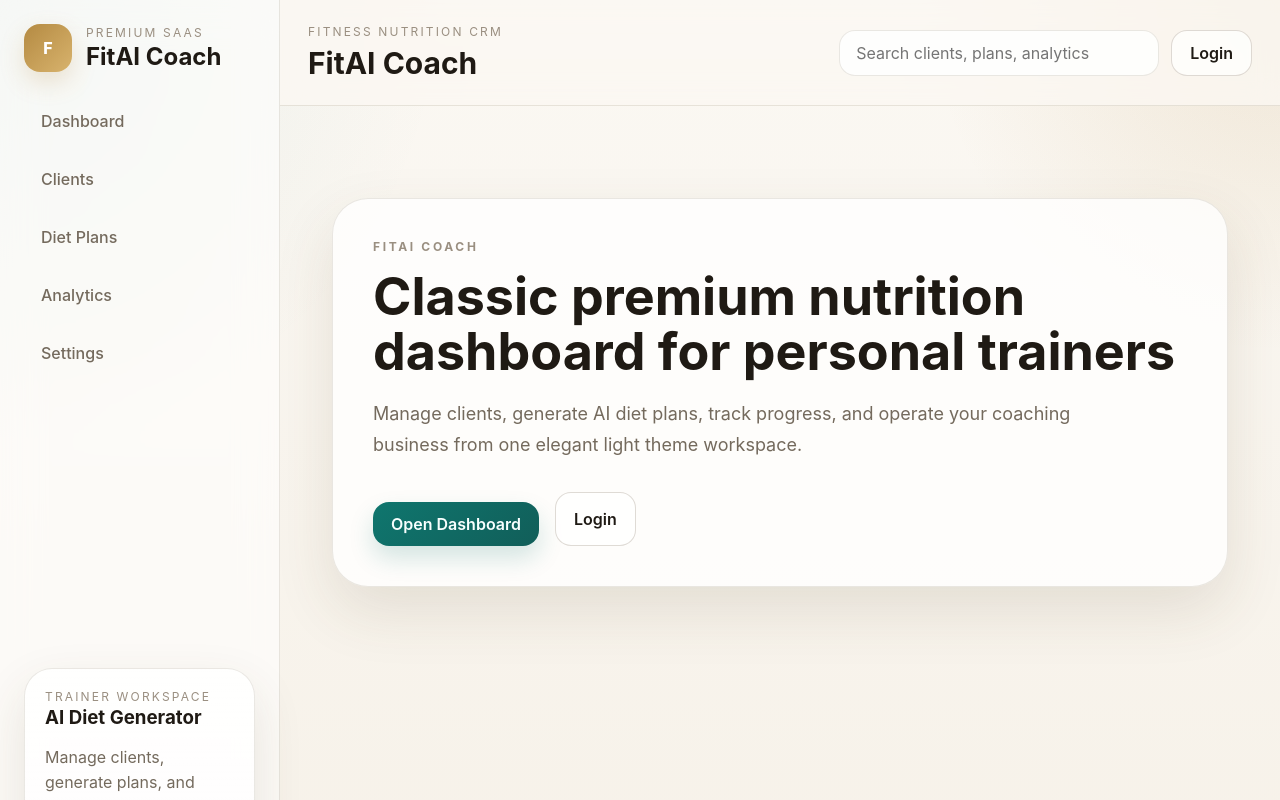
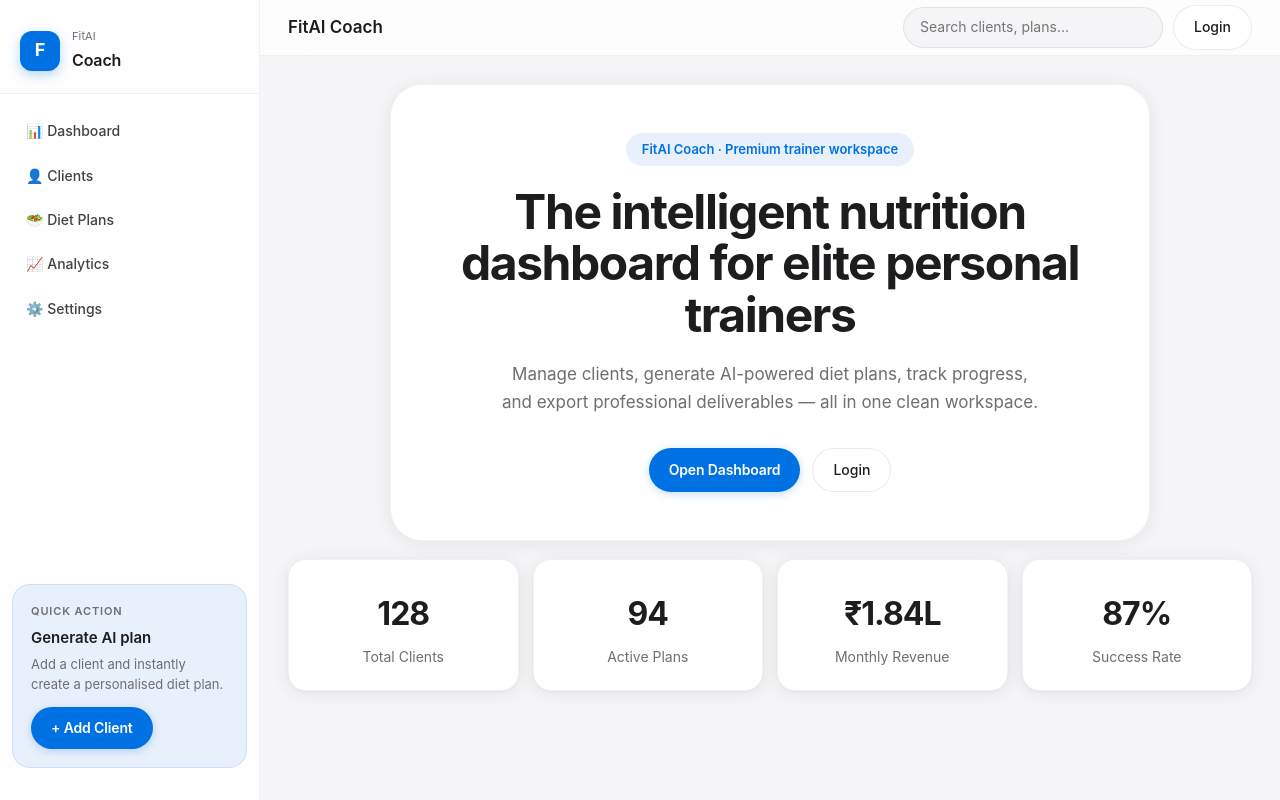
Before and after one commit to abhishek21lift-oss/fitpro-frontend, a Next.js app: page / in a window 1280 px wide. Shown: the top 800 px of the page. Built offline with nearby package versions, Linux system fonts and the light colour scheme.

Commit message:
Apply Apple-style design system across all pages

```diff
--- a/src/app/globals.css
+++ b/src/app/globals.css
@@ -1,122 +1,184 @@
-* { box-sizing: border-box; }
+*, *::before, *::after { box-sizing: border-box; }
 html, body { margin: 0; padding: 0; min-height: 100%; }
+
 :root {
-  --bg: #f6f1e8;
-  --bg-soft: #fbf8f3;
-  --panel: rgba(255,255,255,0.72);
-  --panel-strong: rgba(255,255,255,0.9);
-  --border: rgba(108, 92, 68, 0.14);
-  --border-strong: rgba(108, 92, 68, 0.22);
-  --text: #1f1a14;
-  --muted: #746a5d;
-  --muted-soft: #9a8f81;
-  --accent: #0f766e;
-  --accent-soft: #d9efe9;
-  --accent-strong: #115e59;
-  --gold: #b48a42;
-  --shadow: 0 20px 50px rgba(84, 63, 34, 0.12);
+  --white:   #ffffff;
+  --bg:      #f5f5f7;
+  --bg-2:    #fafafa;
+  --border:  rgba(0,0,0,0.08);
+  --border-s:rgba(0,0,0,0.05);
+  --text:    #1d1d1f;
+  --text-2:  #424245;
+  --muted:   #6e6e73;
+  --blue:    #0071e3;
+  --blue-h:  #0077ed;
+  --blue-bg: #e8f0fb;
+  --green:   #1d8348;
+  --green-bg:#eaf7ef;
+  --red:     #e53935;
+  --shadow:  0 2px 18px rgba(0,0,0,0.07), 0 1px 3px rgba(0,0,0,0.04);
+  --shadow-l:0 8px 40px rgba(0,0,0,0.10), 0 2px 8px rgba(0,0,0,0.05);
+  --radius:  18px;
+  --radius-s:12px;
+  --radius-l:28px;
 }
+
 body {
-  font-family: Inter, Arial, sans-serif;
-  background:
-    radial-gradient(circle at top right, rgba(180,138,66,0.16), transparent 22%),
-    radial-gradient(circle at left top, rgba(15,118,110,0.08), transparent 28%),
-    linear-gradient(180deg, var(--bg-soft) 0%, var(--bg) 100%);
+  font-family: -apple-system, BlinkMacSystemFont, "SF Pro Display", "SF Pro Text",
+    "Helvetica Neue", Arial, sans-serif;
+  -webkit-font-smoothing: antialiased;
+  background: var(--bg);
   color: var(--text);
+  font-size: 15px;
+  line-height: 1.6;
 }
+
 a { color: inherit; text-decoration: none; }
-input, button, textarea { font: inherit; }
-.app-shell { min-height: 100vh; display: grid; grid-template-columns: 280px 1fr; }
+input, button, textarea, select { font: inherit; color: inherit; border: none; outline: none; }
+button { cursor: pointer; }
+
+/* ── App Shell ──────────────────────────────────────────── */
+.app-shell { min-height: 100vh; display: grid; grid-template-columns: 260px 1fr; }
+
+/* ── Sidebar ────────────────────────────────────────────── */
 .sidebar {
-  border-right: 1px solid var(--border);
-  padding: 24px;
+  background: rgba(255,255,255,0.88);
+  backdrop-filter: saturate(180%) blur(20px);
+  -webkit-backdrop-filter: saturate(180%) blur(20px);
+  border-right: 1px solid var(--border-s);
+  padding: 0 0 32px;
   display: flex;
   flex-direction: column;
-  gap: 24px;
-  background: rgba(255,255,255,0.58);
-  backdrop-filter: blur(20px);
+  gap: 0;
+  position: sticky;
+  top: 0;
+  height: 100vh;
+  overflow-y: auto;
 }
-.brand { display: flex; align-items: center; gap: 14px; }
+
+.brand {
+  display: flex; align-items: center; gap: 12px;
+  padding: 28px 20px 20px;
+  border-bottom: 1px solid var(--border-s);
+  text-decoration: none;
+}
 .brand-mark {
-  width: 48px; height: 48px; border-radius: 16px; display: grid; place-items: center;
-  background: linear-gradient(135deg, var(--gold), #d8b36d); color: white; font-weight: 800;
-  box-shadow: 0 10px 24px rgba(180,138,66,0.22);
+  width: 40px; height: 40px; border-radius: 12px;
+  background: var(--blue); display: grid; place-items: center;
+  color: white; font-size: 18px; font-weight: 700;
+  box-shadow: 0 4px 12px rgba(0,113,227,0.28);
 }
-.brand-kicker, .muted-label {
-  margin: 0; font-size: 12px; text-transform: uppercase; letter-spacing: 0.18em; color: var(--muted-soft);
+.brand-kicker { margin: 0; font-size: 11px; color: var(--muted); letter-spacing: 0.01em; }
+.brand h2 { margin: 2px 0 0; font-size: 16px; font-weight: 600; letter-spacing: -0.01em; }
+
+.nav { display: flex; flex-direction: column; gap: 2px; padding: 16px 12px; flex: 1; }
+.nav a {
+  padding: 10px 14px; border-radius: var(--radius-s); color: var(--text-2);
+  font-size: 14px; font-weight: 500; display: flex; align-items: center; gap: 10px;
+  transition: background 150ms, color 150ms;
 }
-.brand h2, .sidebar-card h3 { margin: 2px 0 0; }
-.nav { display: grid; gap: 8px; }
-.nav a {
-  padding: 14px 16px; border-radius: 18px; color: var(--muted); border: 1px solid transparent; font-weight: 500;
+.nav a:hover { background: rgba(0,0,0,0.05); color: var(--text); }
+.nav a.active { background: var(--blue-bg); color: var(--blue); font-weight: 600; }
+
+.sidebar-card {
+  margin: 0 12px; padding: 18px; border-radius: var(--radius);
+  background: var(--blue-bg); border: 1px solid rgba(0,113,227,0.12);
 }
-.nav a:hover {
-  background: rgba(255,255,255,0.7); border-color: var(--border); color: var(--text);
+.muted-label { margin: 0; font-size: 11px; text-transform: uppercase; letter-spacing: 0.08em; color: var(--muted); font-weight: 600; }
+.sidebar-card h3 { margin: 6px 0 4px; font-size: 15px; font-weight: 600; color: var(--text); }
+.muted-copy { font-size: 13px; color: var(--muted); line-height: 1.55; margin: 0; }
+
+/* ── Buttons ────────────────────────────────────────────── */
+.primary-btn {
+  display: inline-flex; align-items: center; justify-content: center;
+  gap: 6px; padding: 10px 20px; border-radius: 980px;
+  background: var(--blue); color: white; font-size: 14px;
+  font-weight: 600; letter-spacing: -0.01em; margin-top: 12px;
+  transition: background 160ms; box-shadow: 0 2px 8px rgba(0,113,227,0.24);
 }
-.sidebar-card {
-  margin-top: auto; padding: 20px; border-radius: 28px;
-  background: linear-gradient(180deg, rgba(255,255,255,0.88), rgba(255,255,255,0.72));
-  border: 1px solid var(--border);
-  box-shadow: var(--shadow);
+.primary-btn:hover { background: var(--blue-h); }
+
+.ghost-btn {
+  display: inline-flex; align-items: center; justify-content: center;
+  gap: 6px; padding: 10px 20px; border-radius: 980px;
+  border: 1.5px solid var(--border); background: white; color: var(--text);
+  font-size: 14px; font-weight: 500; transition: background 160ms;
 }
-.muted-copy { color: var(--muted); line-height: 1.6; }
-.primary-btn, .ghost-btn {
-  display: inline-flex; align-items: center; justify-content: center; border-radius: 16px;
-  padding: 12px 18px; font-weight: 600; transition: 180ms ease;
-}
-.primary-btn {
-  background: linear-gradient(135deg, var(--accent), var(--accent-strong));
-  color: #f8fffe; margin-top: 10px; box-shadow: 0 12px 24px rgba(15,118,110,0.18);
-}
-.ghost-btn {
-  border: 1px solid var(--border-strong); color: var(--text); background: rgba(255,255,255,0.7);
-}
+.ghost-btn:hover { background: var(--bg); }
+
+/* ── Top bar ────────────────────────────────────────────── */
 .main-wrap { display: flex; flex-direction: column; min-width: 0; }
 .topbar {
-  display: flex; justify-content: space-between; align-items: center; gap: 20px;
-  padding: 24px 28px; border-bottom: 1px solid var(--border);
-  background: rgba(251,248,243,0.78); backdrop-filter: blur(14px); position: sticky; top: 0; z-index: 20;
+  display: flex; justify-content: space-between; align-items: center; gap: 16px;
+  padding: 0 28px; height: 56px;
+  background: rgba(255,255,255,0.82);
+  backdrop-filter: saturate(180%) blur(20px);
+  -webkit-backdrop-filter: saturate(180%) blur(20px);
+  border-bottom: 1px solid var(--border-s);
+  position: sticky; top: 0; z-index: 20;
 }
-.page-title { margin: 6px 0 0; font-size: 30px; }
-.topbar-actions { display: flex; align-items: center; gap: 12px; }
+.topbar-left { display: flex; align-items: center; gap: 8px; }
+.page-title { font-size: 17px; font-weight: 600; margin: 0; }
+.topbar-actions { display: flex; align-items: center; gap: 10px; }
 .search-input {
-  min-width: 320px; background: rgba(255,255,255,0.82); color: var(--text); border-radius: 16px; padding: 12px 16px;
-  border: 1px solid var(--border);
+  padding: 8px 16px; border-radius: 980px; background: var(--bg);
+  border: 1px solid var(--border); font-size: 14px; color: var(--text);
+  width: 260px; transition: border 150ms;
 }
-.page-content { padding: 28px; }
-.hero-card, .panel, .stat-card, .table-card, .meal-card, .settings-card {
-  border: 1px solid var(--border); background: var(--panel);
-  box-shadow: var(--shadow); backdrop-filter: blur(12px);
+.search-input:focus { border-color: var(--blue); background: white; }
+
+.page-content { padding: 28px 28px 48px; }
+
+/* ── Cards ──────────────────────────────────────────────── */
+.hero-card { background: white; border-radius: var(--radius-l); padding: 28px; border: 1px solid var(--border-s); box-shadow: var(--shadow); }
+.panel { background: white; border-radius: var(--radius-l); padding: 22px; border: 1px solid var(--border-s); box-shadow: var(--shadow); }
+.stat-card { background: white; border-radius: var(--radius); padding: 22px; border: 1px solid var(--border-s); box-shadow: var(--shadow); }
+.table-card { background: white; border-radius: var(--radius-l); border: 1px solid var(--border-s); box-shadow: var(--shadow); }
+.meal-card { background: var(--bg-2); border-radius: var(--radius); padding: 18px; border: 1px solid var(--border-s); }
+.settings-card { background: white; border-radius: var(--radius-l); padding: 28px; border: 1px solid var(--border-s); box-shadow: var(--shadow); }
+
+/* ── Grid layouts ───────────────────────────────────────── */
+.stack { display: flex; flex-direction: column; gap: 18px; }
+.hero-grid { display: grid; grid-template-columns: 1.2fr 0.8fr; align-items: center; gap: 24px; }
+.stats-grid { display: grid; grid-template-columns: repeat(4, minmax(0,1fr)); gap: 14px; }
+.panel-grid { display: grid; grid-template-columns: 1.4fr 1fr; gap: 18px; }
+.form-grid { display: grid; grid-template-columns: repeat(2, minmax(0,1fr)); gap: 14px; }
+
+/* ── Table ──────────────────────────────────────────────── */
+.data-table { width: 100%; border-collapse: collapse; }
+.data-table th { padding: 12px 20px; font-size: 12px; font-weight: 600; text-transform: uppercase; letter-spacing: 0.07em; color: var(--muted); border-bottom: 1px solid var(--border-s); text-align: left; }
+.data-table td { padding: 14px 20px; font-size: 14px; color: var(--text-2); }
+.data-table tr + tr td { border-top: 1px solid var(--border-s); }
+.data-table tbody tr:hover td { background: var(--bg); }
+
+/* ── Typography ─────────────────────────────────────────── */
+.kpi { font-size: 32px; font-weight: 700; letter-spacing: -0.03em; margin-top: 6px; color: var(--text); }
+.section-title { margin: 0 0 4px; font-size: 22px; font-weight: 600; letter-spacing: -0.015em; color: var(--text); }
+.subtle { color: var(--muted); font-size: 14px; margin: 0; }
+
+/* ── Badge ──────────────────────────────────────────────── */
+.badge {
+  display: inline-flex; padding: 4px 10px; border-radius: 980px;
+  background: var(--green-bg); color: var(--green); font-size: 12px; font-weight: 600;
 }
-.hero-card, .panel, .table-card, .settings-card { border-radius: 32px; }
-.stat-card, .meal-card { border-radius: 26px; }
-.hero-card { padding: 28px; }
-.hero-grid, .stats-grid, .panel-grid { display: grid; gap: 18px; }
-.stats-grid { grid-template-columns: repeat(4, minmax(0, 1fr)); }
-.panel-grid { grid-template-columns: 1.4fr 1fr; }
-.hero-grid { grid-template-columns: 1.2fr 0.8fr; align-items: center; }
-.stat-card, .meal-card, .settings-card, .panel { padding: 22px; }
-.data-table { width: 100%; border-collapse: collapse; }
-.data-table th, .data-table td { padding: 16px 18px; text-align: left; }
-.data-table th { color: var(--muted-soft); font-size: 13px; text-transform: uppercase; letter-spacing: 0.14em; }
-.data-table tr + tr td { border-top: 1px solid rgba(108, 92, 68, 0.08); }
-.kpi { font-size: 34px; font-weight: 700; margin-top: 8px; }
-.subtle { color: var(--muted); }
-.badge {
-  display: inline-flex; padding: 8px 12px; border-radius: 999px; background: var(--accent-soft);
-  color: var(--accent-strong); font-size: 12px; font-weight: 700;
+.badge-blue { background: var(--blue-bg); color: var(--blue); }
+
+/* ── Forms ──────────────────────────────────────────────── */
+.form-grid input, .form-grid textarea, .form-grid select {
+  width: 100%; background: var(--bg); color: var(--text); border: 1px solid var(--border);
+  border-radius: var(--radius-s); padding: 12px 16px; font-size: 14px; transition: border 150ms, background 150ms;
 }
-.form-grid { display: grid; grid-template-columns: repeat(2, minmax(0, 1fr)); gap: 16px; }
-.form-grid input, .form-grid textarea {
-  width: 100%; background: rgba(255,255,255,0.84); color: var(--text); border: 1px solid var(--border);
-  border-radius: 16px; padding: 14px 16px;
+.form-grid input:focus, .form-grid textarea:focus, .form-grid select:focus {
+  border-color: var(--blue); background: white; box-shadow: 0 0 0 3px rgba(0,113,227,0.1);
 }
-.section-title { margin: 0 0 8px; font-size: 26px; }
-.stack { display: grid; gap: 18px; }
+.section-title { margin: 0 0 8px; }
+
+/* ── Responsive ─────────────────────────────────────────── */
 @media (max-width: 1024px) {
   .app-shell { grid-template-columns: 1fr; }
   .sidebar { display: none; }
   .stats-grid, .panel-grid, .hero-grid, .form-grid { grid-template-columns: 1fr; }
-  .search-input { min-width: 0; width: 100%; }
-  .topbar { flex-direction: column; align-items: stretch; }
+  .search-input { width: 100%; }
+  .topbar { padding: 0 16px; height: auto; padding-block: 14px; flex-wrap: wrap; }
+  .page-content { padding: 20px 16px 48px; }
 }
--- a/src/app/layout.tsx
+++ b/src/app/layout.tsx
@@ -1,5 +1,11 @@
 import "./globals.css";
 import Link from "next/link";
+import type { Metadata } from "next";
+
+export const metadata: Metadata = {
+  title: "FitAI Coach",
+  description: "Premium AI Diet Plan Generator for personal trainers",
+};
 
 export default function RootLayout({ children }: { children: React.ReactNode }) {
   return (
@@ -10,32 +16,31 @@ export default function RootLayout({ children }: { children: React.ReactNode })
             <Link href="/" className="brand">
               <div className="brand-mark">F</div>
               <div>
-                <p className="brand-kicker">Premium SaaS</p>
-                <h2>FitAI Coach</h2>
+                <p className="brand-kicker">FitAI</p>
+                <h2>Coach</h2>
               </div>
             </Link>
             <nav className="nav">
-              <Link href="/dashboard">Dashboard</Link>
-              <Link href="/clients">Clients</Link>
-              <Link href="/diet-plans/plan-demo">Diet Plans</Link>
-              <Link href="/analytics">Analytics</Link>
-              <Link href="/settings">Settings</Link>
+              <Link href="/dashboard">📊 Dashboard</Link>
+              <Link href="/clients">👤 Clients</Link>
+              <Link href="/diet-plans/plan-demo">🥗 Diet Plans</Link>
+              <Link href="/analytics">📈 Analytics</Link>
+              <Link href="/settings">⚙️ Settings</Link>
             </nav>
             <div className="sidebar-card">
-              <p className="muted-label">Trainer workspace</p>
-              <h3>AI Diet Generator</h3>
-              <p className="muted-copy">Manage clients, generate plans, and track progress from one panel.</p>
-              <Link href="/clients/add" className="primary-btn">Add Client</Link>
+              <p className="muted-label">Quick action</p>
+              <h3>Generate AI plan</h3>
+              <p className="muted-copy">Add a client and instantly create a personalised diet plan.</p>
+              <Link href="/clients/add" className="primary-btn">+ Add Client</Link>
             </div>
           </aside>
           <div className="main-wrap">
             <header className="topbar">
-              <div>
-                <p className="muted-label">Fitness Nutrition CRM</p>
+              <div className="topbar-left">
                 <h1 className="page-title">FitAI Coach</h1>
               </div>
               <div className="topbar-actions">
-                <input className="search-input" placeholder="Search clients, plans, analytics" />
+                <input className="search-input" placeholder="Search clients, plans…" />
                 <Link href="/login" className="ghost-btn">Login</Link>
               </div>
             </header>
@@ -44,5 +49,5 @@ export default function RootLayout({ children }: { children: React.ReactNode })
         </div>
       </body>
     </html>
-  )
+  );
 }
--- a/src/app/page.tsx
+++ b/src/app/page.tsx
@@ -2,32 +2,77 @@ import Link from "next/link";
 
 export default function HomePage() {
   return (
-    <main style={{ minHeight: "100vh", padding: "64px 24px" }}>
-      <div
+    <div className="stack">
+      <section
         style={{
-          maxWidth: 1120,
+          background: "white",
+          borderRadius: 32,
+          padding: "48px 40px",
+          border: "1px solid rgba(0,0,0,0.05)",
+          boxShadow: "0 2px 18px rgba(0,0,0,0.07)",
+          textAlign: "center",
+          maxWidth: 760,
           margin: "0 auto",
-          background: "rgba(255,255,255,0.76)",
-          border: "1px solid rgba(108, 92, 68, 0.14)",
-          boxShadow: "0 24px 60px rgba(84, 63, 34, 0.12)",
-          borderRadius: 36,
-          padding: 40,
+          width: "100%",
         }}
       >
-        <p style={{ margin: 0, color: "#9a8f81", fontSize: 12, letterSpacing: "0.22em", textTransform: "uppercase", fontWeight: 700 }}>
-          FitAI Coach
+        <div
+          style={{
+            display: "inline-flex", alignItems: "center", justifyContent: "center",
+            background: "#e8f0fb", borderRadius: 980, padding: "6px 16px",
+            fontSize: 13, color: "#0071e3", fontWeight: 600, marginBottom: 20,
+          }}
+        >
+          FitAI Coach · Premium trainer workspace
+        </div>
+        <h1
+          style={{
+            margin: "0 auto 20px",
+            fontSize: "clamp(28px, 5vw, 48px)",
+            fontWeight: 700,
+            letterSpacing: "-0.03em",
+            lineHeight: 1.07,
+            color: "#1d1d1f",
+            maxWidth: 640,
+          }}
+        >
+          The intelligent nutrition dashboard for elite personal trainers
+        </h1>
+        <p
+          style={{
+            margin: "0 auto 32px",
+            maxWidth: 540,
+            color: "#6e6e73",
+            fontSize: 17,
+            lineHeight: 1.65,
+          }}
+        >
+          Manage clients, generate AI-powered diet plans, track progress, and export
+          professional deliverables — all in one clean workspace.
         </p>
-        <h1 style={{ margin: "16px 0 0", fontSize: 52, lineHeight: 1.05, color: "#1f1a14" }}>
-          Classic premium nutrition dashboard for personal trainers
-        </h1>
-        <p style={{ marginTop: 20, maxWidth: 720, color: "#746a5d", fontSize: 18, lineHeight: 1.7 }}>
-          Manage clients, generate AI diet plans, track progress, and operate your coaching business from one elegant light theme workspace.
-        </p>
-        <div style={{ display: "flex", gap: 16, flexWrap: "wrap", marginTop: 32 }}>
-          <Link href="/dashboard" className="primary-btn">Open Dashboard</Link>
-          <Link href="/login" className="ghost-btn">Login</Link>
+        <div style={{ display: "flex", gap: 12, justifyContent: "center", flexWrap: "wrap" }}>
+          <Link href="/dashboard" className="primary-btn" style={{ marginTop: 0 }}>
+            Open Dashboard
+          </Link>
+          <Link href="/login" className="ghost-btn">
+            Login
+          </Link>
         </div>
-      </div>
-    </main>
+      </section>
+
+      <section className="stats-grid">
+        {[
+          ["128", "Total Clients", "badge"],
+          ["94", "Active Plans", "badge-blue"],
+          ["₹1.84L", "Monthly Revenue", "badge"],
+          ["87%", "Success Rate", "badge-blue"],
+        ].map(([val, label, cls]) => (
+          <div key={label} className="stat-card" style={{ textAlign: "center" }}>
+            <div className="kpi">{val}</div>
+            <p className="subtle" style={{ marginTop: 6 }}>{label}</p>
+          </div>
+        ))}
+      </section>
+    </div>
   );
 }
```
Also changed, not shown: src/app/dashboard/page.tsx (+33 -27 lines), src/app/login/page.tsx (+59 -15 lines), src/app/settings/page.tsx (+21 -11 lines).
